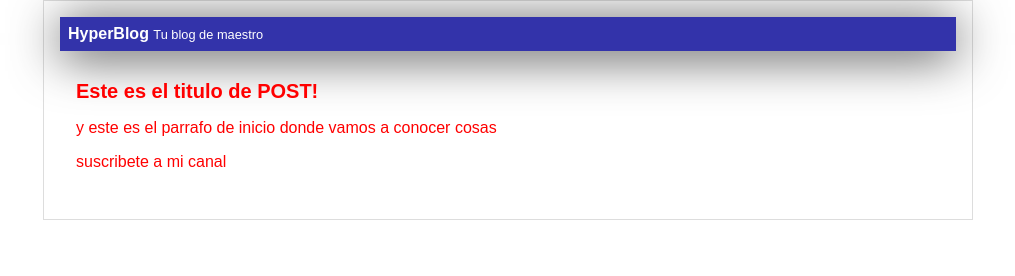
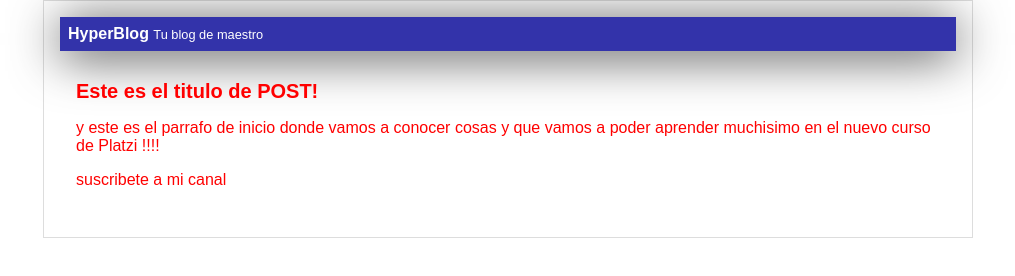
Before and after one commit to CamiloAyala1438/Hyperblog, a plain HTML site: page BLogpost.html in a window 1280 px wide. Shown: the whole page, without its empty margins (132-1147 px from the left). Drawn offline with Linux system fonts and the light colour scheme.

Commit message:
agregando un parrafo

```diff
--- a/BLogpost.html
+++ b/BLogpost.html
@@ -13,7 +13,7 @@
     </div>
     <div id="post">
           <h1>Este es el titulo de POST!</h1>
-          <p> y este es el parrafo de inicio donde vamos a conocer cosas</p>
+          <p> y este es el parrafo de inicio donde vamos a conocer cosas y que vamos a poder aprender muchisimo en el nuevo curso de Platzi !!!!</p>
           <p>suscribete a mi canal</p>
       </div>
   </div>
```
